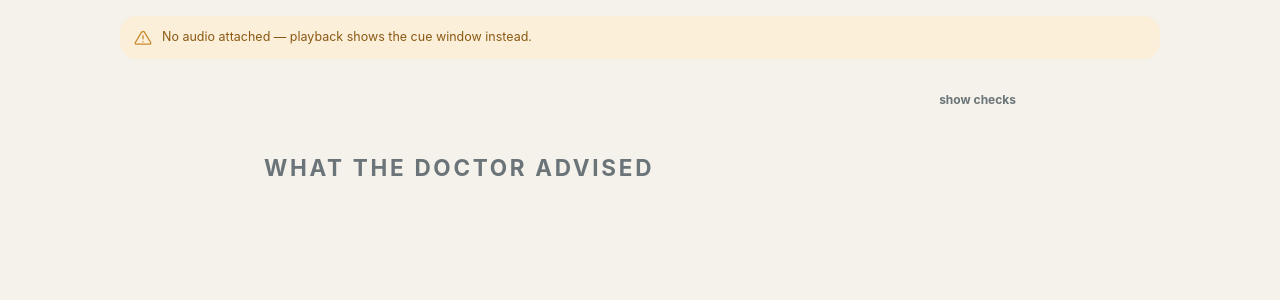
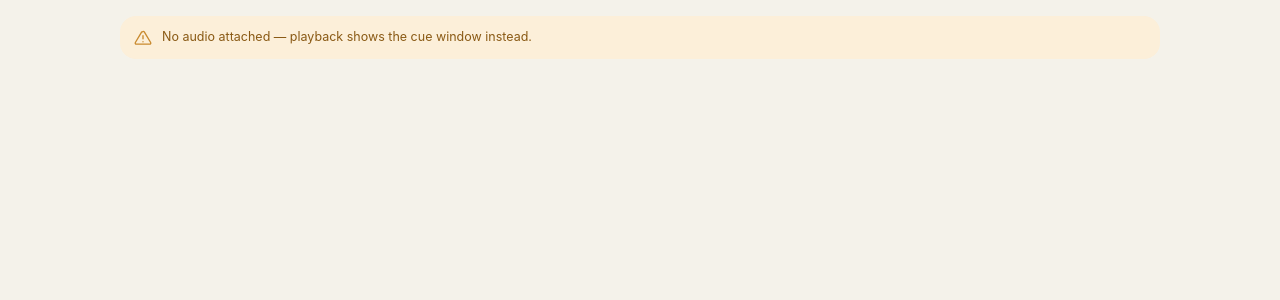
Before and after one commit to point25xengineer/mnemonica, a Python web app: template mnemonica/render/templates/review.html in a window 1280 px wide. Shown: the part 65-365 px from the top of the page. Run offline with Jinja, Linux system fonts and the light colour scheme; the template is opened without the code that fills it, so the values that code supplies are empty.

Commit message:
Drop the section heading and the checks toggle from the review screen
"What the doctor advised" addressed the wrong person — this screen is
the clinician's own review, not the patient's page it was copied from.
Renaming it to "What you advised" still hit a real layout bug (the
heading and the "show checks" line kept landing in the two-up grid's
first column instead of spanning both, however it wrapped). Simplest
fix: both were cut, not patched.

The show/hide toggle for D16 codes and per-flag provenance goes with
it — its only UI entry point. The underlying mechanism (body.lean vs
body.details, ?checks=1) stays; it's just no longer surfaced with a
visible control. Removed the now-dead CSS for .toggle/.eyebrow-row and
review.js's 'd' keyboard shortcut, which pointed at the removed link.

Co-Authored-By: Claude Sonnet 5 <noreply@anthropic.com>

```diff
--- a/mnemonica/render/static/review.css
+++ b/mnemonica/render/static/review.css
@@ -51,11 +51,10 @@
 @media (min-width: 900px) {
   :root { --measure: 1040px; }
   main { grid-template-columns: repeat(auto-fit, minmax(430px, 1fr)); align-items: start; }
-  /* Only the cards (`.row`) go two-up. Everything else that lives inside
-     `main` — the section heading, the "show checks" line, the presentation
-     blocks — is prose, not a card, and needs the full row or it gets
-     shuffled into the grid alongside them. */
-  main > .eyebrow-row, main > h2.part, main > .summary-block {
+  /* Only the cards (`.row`) go two-up. The presentation blocks are prose,
+     not a card, and need the full row or they get shuffled into the grid
+     alongside the cards. */
+  main > h2.part, main > .summary-block {
     grid-column: 1 / -1;
   }
 }
@@ -97,10 +96,6 @@ body.lean .detail { display: none; }
   background: rgba(255,255,255,.16); color: #fff; border-radius: 999px;
   padding: 6px 12px; font-size: 11.5px; font-weight: 700; white-space: nowrap;
 }
-.toggle { color: rgba(255,255,255,.75); font-size: 12px; text-decoration: none; }
-.toggle:hover { color: #fff; }
-.eyebrow-row .toggle { color: var(--muted); font-weight: 700; }
-.eyebrow-row .toggle:hover { color: var(--ink); }
 .approve {
   font: 800 13px/1 inherit; padding: .6rem 1rem; border-radius: 999px;
   border: none; background: #fff; color: var(--accent); cursor: pointer;
@@ -234,7 +229,6 @@ button.play:hover { text-decoration: underline; }
 /* -- footers ----------------------------------------------------------- */
 .discarded { margin: 1rem 1.5rem 0; font-size: 13px; color: var(--muted); }
 .keyhint { margin: 1.25rem 1.5rem; font-size: 12px; color: var(--muted); }
-.eyebrow-row { display: flex; justify-content: flex-end; margin: 1rem 1.5rem 0; }
 
 /* -- consent screen (U2) ----------------------------------------------- */
 .consent {
@@ -406,7 +400,7 @@ body:has(.consent), body:has(.done) {
 
 main { margin-inline: auto; }
 .bar { padding-inline: max(1.5rem, calc((100vw - var(--measure)) / 2)); }
-.eyebrow-row, .notice, .keyhint, .discarded {
+.notice, .keyhint, .discarded {
   margin-inline: max(1.5rem, calc((100vw - var(--measure)) / 2));
 }
 h2.part, .summary-block { margin-inline-start: max(1.5rem, calc((100vw - var(--measure)) / 2));
--- a/mnemonica/render/static/review.js
+++ b/mnemonica/render/static/review.js
@@ -143,12 +143,6 @@
       return;
     }
 
-    if (key === 'd') {
-      const toggle = document.querySelector('a.toggle');
-      if (toggle) { event.preventDefault(); window.location.href = toggle.href; }
-      return;
-    }
-
     if (key === 'a') {
       const approve = document.getElementById('approve-button');
       if (approve) { event.preventDefault(); approve.click(); }
--- a/mnemonica/render/templates/review.html
+++ b/mnemonica/render/templates/review.html
@@ -65,14 +65,6 @@
 </section>
 {% endfor %}
 {% endif %}
-
-<div class="eyebrow-row">
-  <a class="toggle" href="{{ '/' if show_details else '/?checks=1' }}">
-    {{ 'hide checks' if show_details else 'show checks' }}
-  </a>
-</div>
-
-<h2 class="part">What the doctor advised</h2>
 
 {% for row in rows %}
   <article class="row{% if row.blocking %} blocking{% endif %}{% if row.dropped %} dropped{% endif %}"
```
